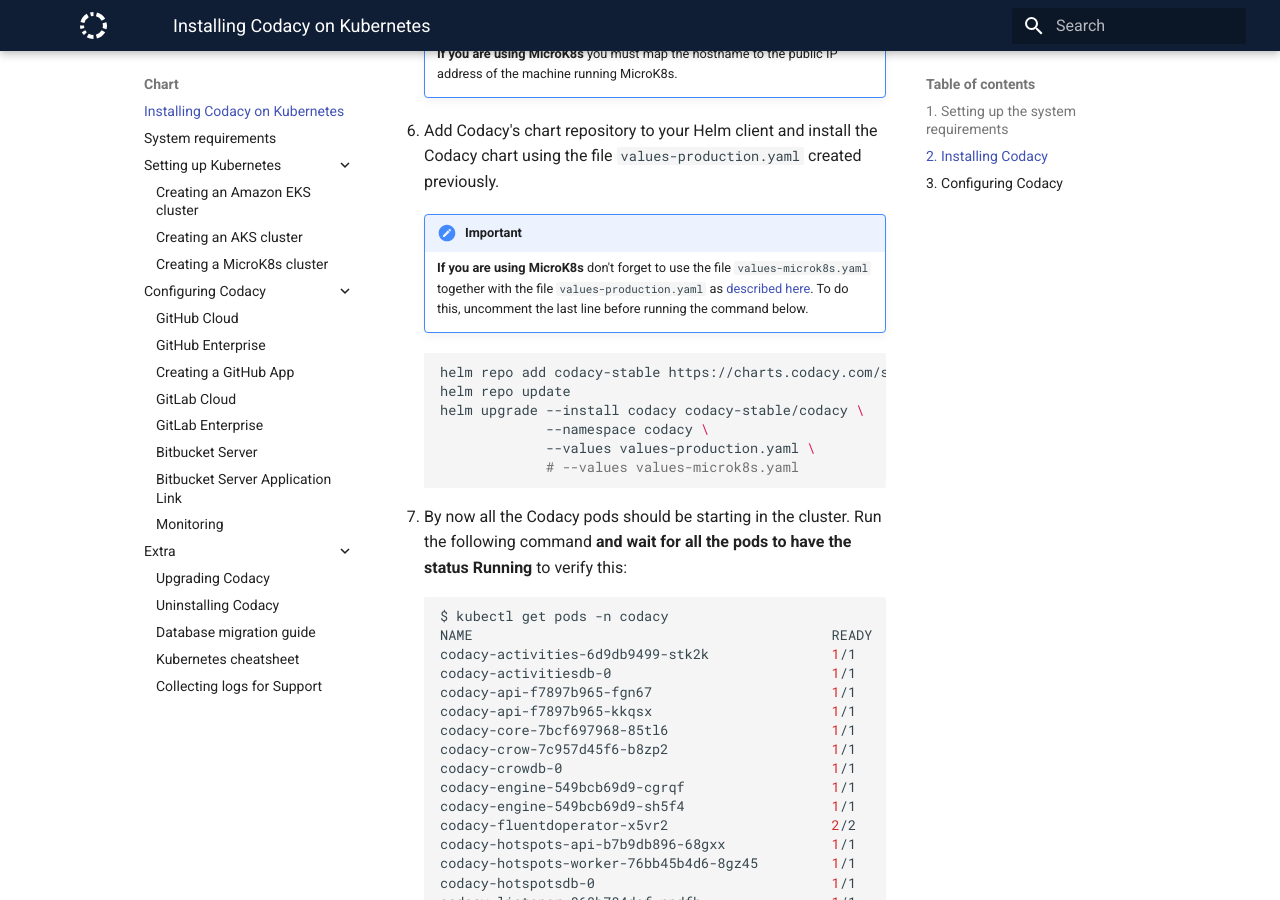
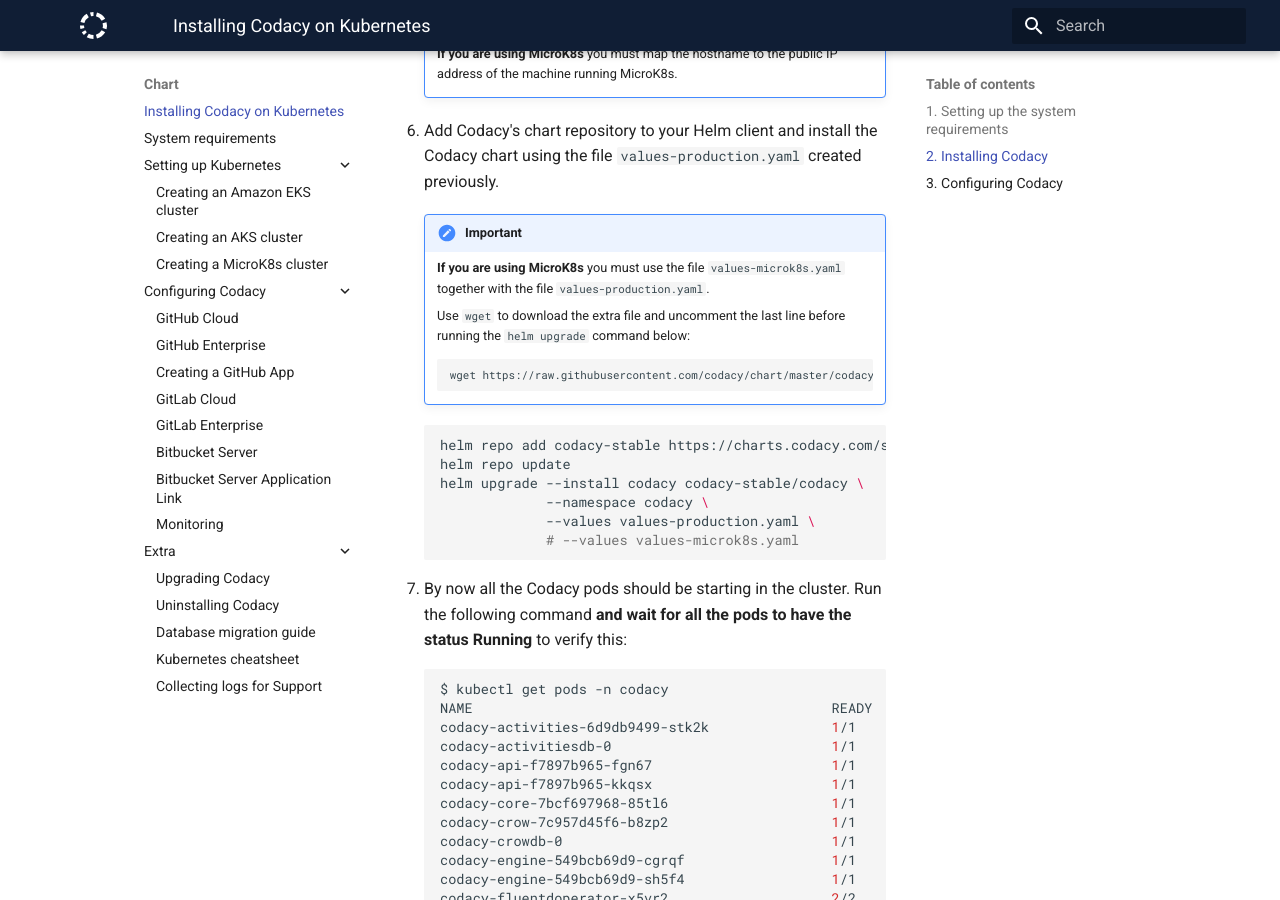
Before and after one commit to codacy/chart, an MkDocs documentation site: the page built from docs/index.md, in a window 1280 px wide and 900 px high, scrolled down 2216 px. Built offline with MkDocs 1.6.1 and Material for MkDocs 9.7.7, drawn with Linux system fonts in a browser that asks for light colours.

Commit message:
Clarify and simplify instructions to use the values-microk8s.yaml file

````diff
--- a/docs/index.md
+++ b/docs/index.md
@@ -76,7 +76,13 @@
 6.  Add Codacy's chart repository to your Helm client and install the Codacy chart using the file `values-production.yaml` created previously.
 
     !!! important
-        **If you are using MicroK8s** don't forget to use the file `values-microk8s.yaml` together with the file `values-production.yaml` as [described here](infrastructure/microk8s-quickstart.md#notes-on-installing-codacy). To do this, uncomment the last line before running the command below.
+        **If you are using MicroK8s** you must use the file `values-microk8s.yaml` together with the file `values-production.yaml`.
+
+        Use `wget` to download the extra file and uncomment the last line before running the `helm upgrade` command below:
+
+        ```bash
+        wget https://raw.githubusercontent.com/codacy/chart/master/codacy/values-microk8s.yaml
+        ```
 
     ```bash
     helm repo add codacy-stable https://charts.codacy.com/stable/
````
Also changed, not shown: docs/infrastructure/microk8s-quickstart.md (+1 -7 lines).
